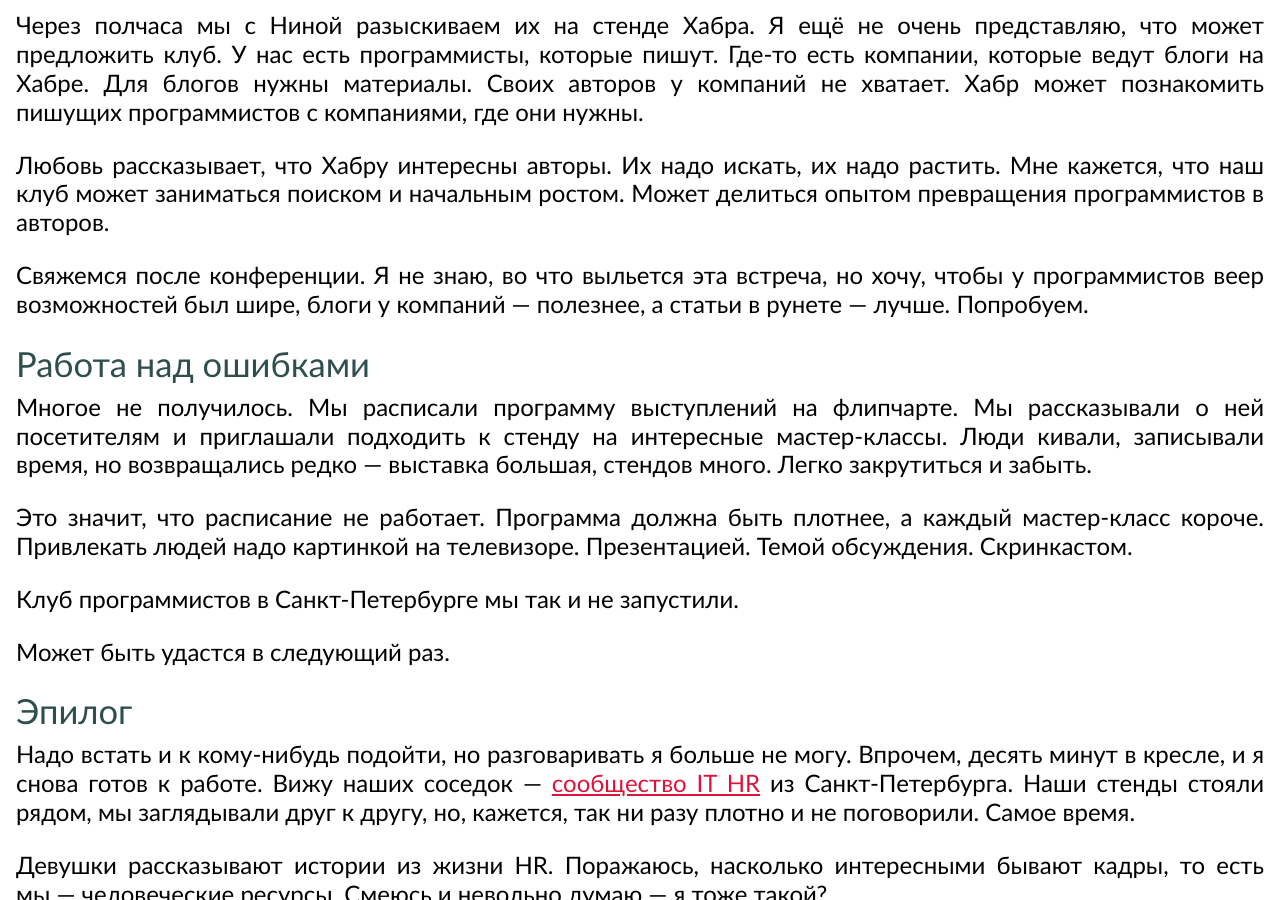
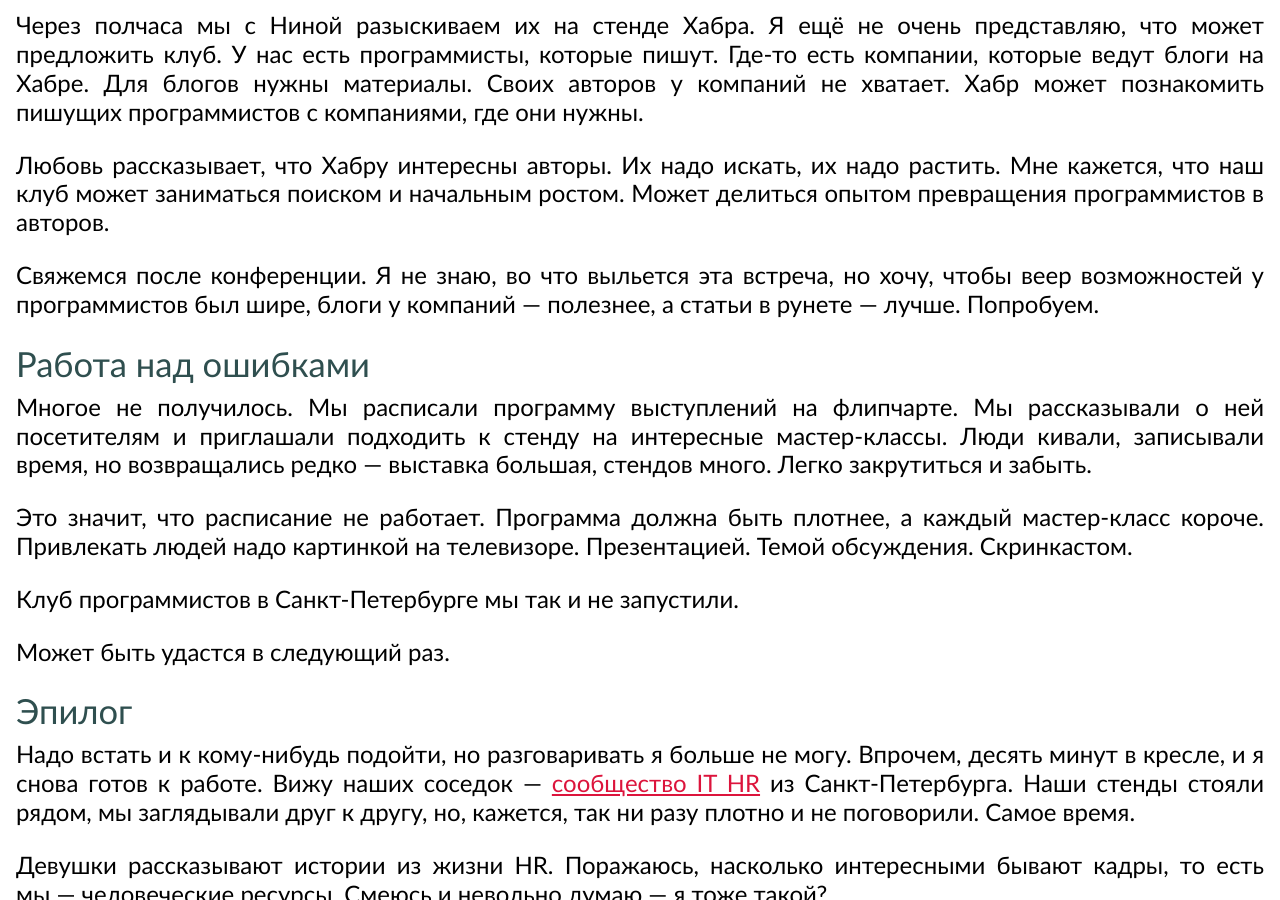
Before and after one commit to markshevchenko/markshevchenko.github.io, a Jekyll site: the page built from _posts/2019-08-26-techtrain.md, in a window 1280 px wide and 900 px high, scrolled down 11035 px. Built offline with Jekyll 4.4.1, drawn with Linux system fonts in a browser that asks for light colours; some web fonts are replaced; comment, search, counter and statistics services are not loaded; part of the change alters nothing that is shown; some of the changed text lies outside the part shown.

Commit message:
Стилистическая правка

```diff
--- a/_posts/2019-08-26-techtrain.md
+++ b/_posts/2019-08-26-techtrain.md
@@ -86,9 +86,9 @@ excerpt: IT-фестиваль в Санкт-Петербурге.
 ![Юля](/img/techtrain-3.jpg){: .picture}
 ![Юля](/img/techtrain-9.jpg){: .picture}
 
-Дружба сообществ&nbsp;&mdash; штука безусловно важная, но в то же время эфемерная. Ну, познакомились мы, поговорили, и что?
+Дружба сообществ&nbsp;&mdash; штука безусловно важная, но в то же время эфемерная. Познакомились мы, поговорили, ну и что?
 
-Сейчас расскажу.
+А вот что.
 
 В нашем клубе есть люди, которые давно ходят на встречи. Один из них&nbsp;&mdash; Анатолий&nbsp;&mdash; поделился рабочей бедой: молодые разработчики допускают одни и те же ошибки при написании UI-приложений. Анатолий решил сделать курс молодого бойца, рассказать об этих ошибках и том, как правильно писать десктопные программы.
 
@@ -168,7 +168,7 @@ excerpt: IT-фестиваль в Санкт-Петербурге.
 
 Любовь рассказывает, что Хабру интересны авторы. Их надо искать, их надо растить. Мне кажется, что наш клуб может заниматься поиском и начальным ростом. Может делиться опытом превращения программистов в авторов.
 
-Свяжемся после конференции. Я не знаю, во что выльется эта встреча, но хочу, чтобы у программистов веер возможностей был шире, блоги у компаний&nbsp;&mdash; полезнее, а статьи в рунете&nbsp;&mdash; лучше. Попробуем.
+Свяжемся после конференции. Я не знаю, во что выльется эта встреча, но хочу, чтобы веер возможностей у программистов был шире, блоги у компаний&nbsp;&mdash; полезнее, а статьи в рунете&nbsp;&mdash; лучше. Попробуем.
 
 ### Работа над ошибками
 
```
